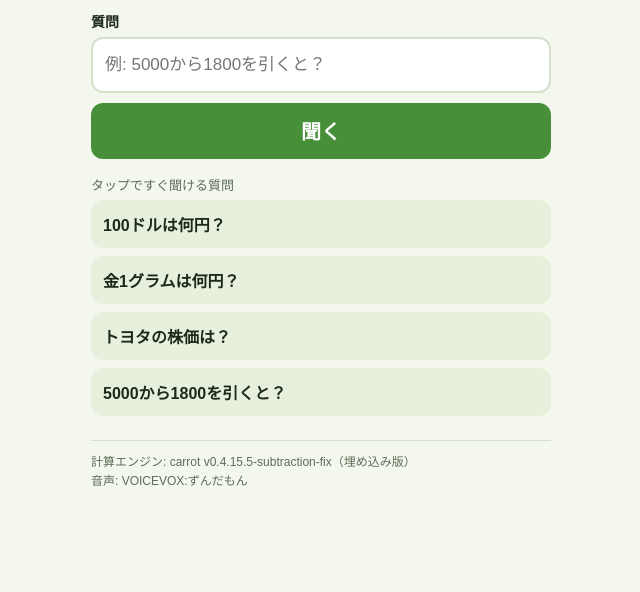
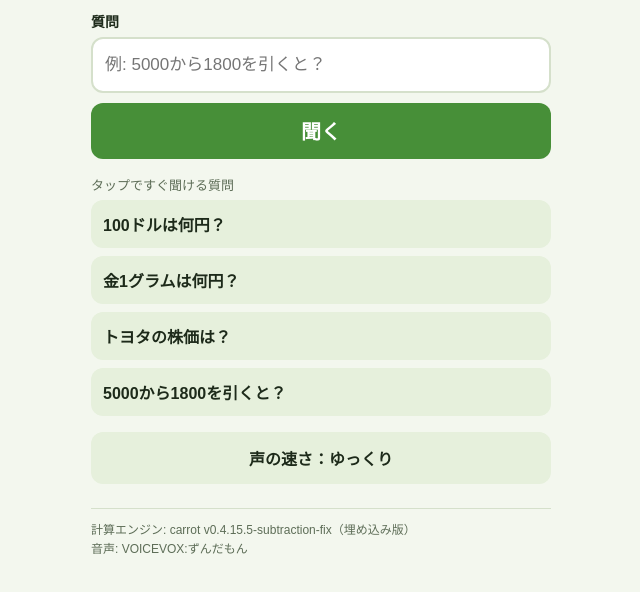
Before and after one commit to boufuuuuuu/zundamon-carrot, a plain HTML site: page watch.html in a window 1280 px wide. Shown: the part 94-686 px from the top of the page, without its empty margins (319-959 px from the left). Drawn offline with Linux system fonts and the light colour scheme.

Commit message:
Update watch.html: speech speed fix (slower default + 3-mode speed toggle)

```diff
--- a/watch.html
+++ b/watch.html
@@ -176,6 +176,17 @@
         color: var(--muted);
         margin: 0.5rem 0 0;
       }
+      #speedBtn {
+        display: block;
+        width: 100%;
+        min-height: 3.25rem;
+        margin-top: 1rem;
+        padding: 0.625rem 0.75rem;
+        font-size: 1rem;
+        font-weight: 700;
+        text-align: center;
+        background: var(--preset-bg);
+      }
       #statusLine {
         display: none;
         font-size: 0.875rem;
@@ -225,6 +236,8 @@
       </section>
       <p id="voiceNote">音声は出せなかったよ（文字で読んでね）</p>
 
+      <button type="button" id="speedBtn">声の速さ：ゆっくり</button>
+
       <footer>
         <p>計算エンジン: carrot v0.4.15.5-subtraction-fix（埋め込み版）</p>
         <p>音声: VOICEVOX:ずんだもん</p>
@@ -242,6 +255,13 @@
       var VOICEVOX_SECOND_TIMEOUT_MS = 45000;
       var DEVICE_RATE = 1.25;
       var DEVICE_PITCH = 2.0;
+      var SPEED_MODES = [
+        { label: "ゆっくり", voicevox: 0.85, deviceFactor: 0.8 },
+        { label: "ふつう", voicevox: 1.0, deviceFactor: 1.0 },
+        { label: "もっとゆっくり", voicevox: 0.72, deviceFactor: 0.65 }
+      ];
+      var speedModeIndex = 0;
+      function currentSpeedMode() { return SPEED_MODES[speedModeIndex]; }
 
       function delay(ms) { return new Promise(function (resolve) { setTimeout(resolve, ms); }); }
       function el(id) { return document.getElementById(id); }
@@ -336,7 +356,17 @@
       var cardMetaEl = el("answerMeta");
       var cardReadingEl = el("answerReading");
       var voiceNoteEl = el("voiceNote");
+      var speedBtnEl = el("speedBtn");
       var presetBtns = document.querySelectorAll(".preset");
+
+      function updateSpeedBtn() {
+        speedBtnEl.textContent = "声の速さ：" + currentSpeedMode().label;
+      }
+      speedBtnEl.addEventListener("click", function () {
+        speedModeIndex = (speedModeIndex + 1) % SPEED_MODES.length;
+        updateSpeedBtn();
+      });
+      updateSpeedBtn();
 
       function setBusy(busy) {
         askBtn.disabled = busy;
@@ -381,7 +411,7 @@
             u.lang = "ja-JP";
             if (deviceVoice) u.voice = deviceVoice;
             u.pitch = DEVICE_PITCH;
-            u.rate = DEVICE_RATE;
+            u.rate = DEVICE_RATE * currentSpeedMode().deviceFactor;
             u.volume = 1;
             u.onend = function () { finish(true); };
             u.onerror = function () { finish(false); };
@@ -452,7 +482,7 @@
       async function fetchVoicevoxAudio(phrase, timeoutMs) {
         var limit = timeoutMs || VOICEVOX_TIMEOUT_MS;
         var deadline = Date.now() + limit;
-        var synthUrl = VOICEVOX_ENDPOINT + "?text=" + encodeURIComponent(phrase) + "&speaker=" + VOICEVOX_SPEAKER;
+        var synthUrl = VOICEVOX_ENDPOINT + "?text=" + encodeURIComponent(phrase) + "&speaker=" + VOICEVOX_SPEAKER + "&speedScale=" + currentSpeedMode().voicevox;
         var res = await fetch(synthUrl);
         if (!res.ok) throw new Error("voicevox http " + res.status);
         var data = await res.json();
```
